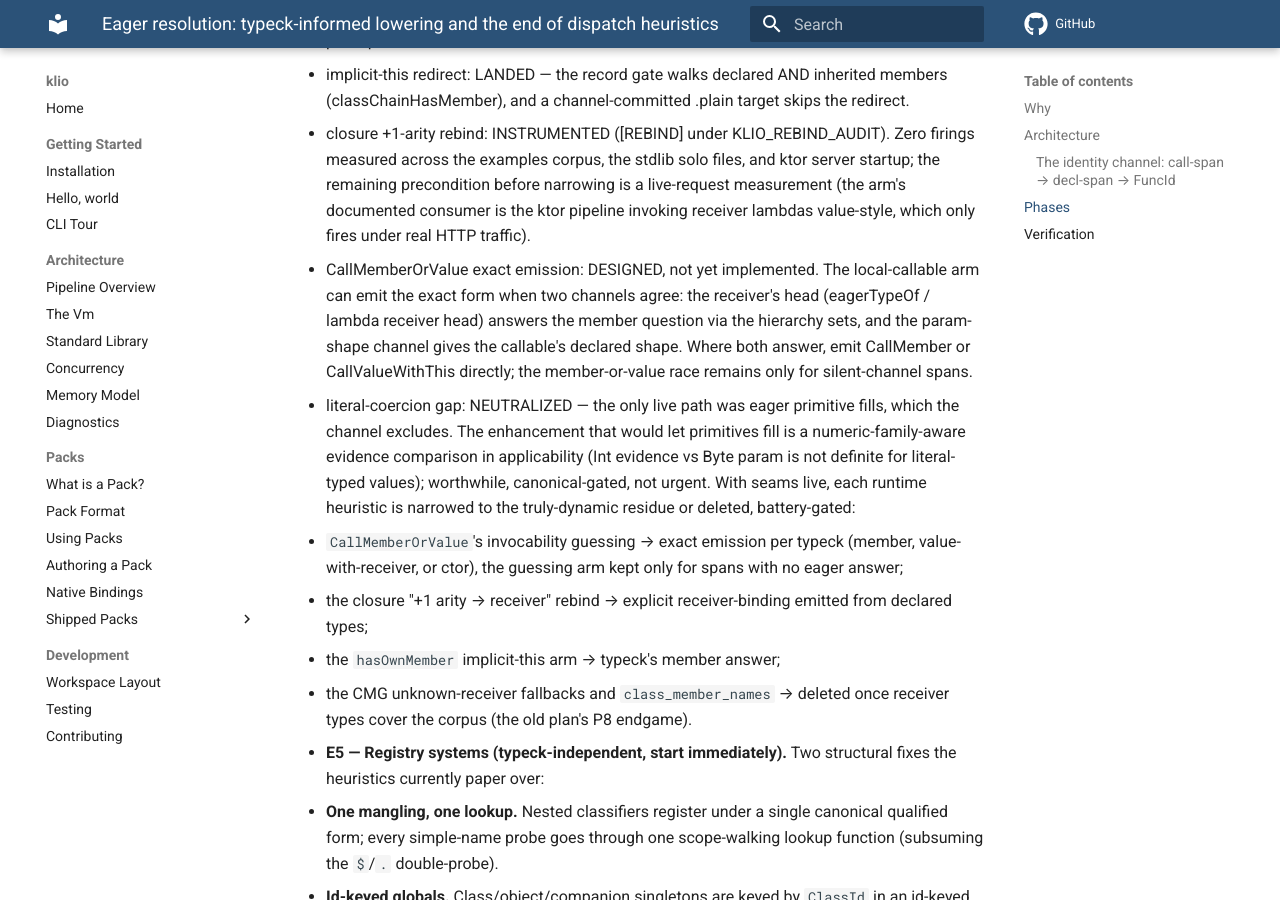
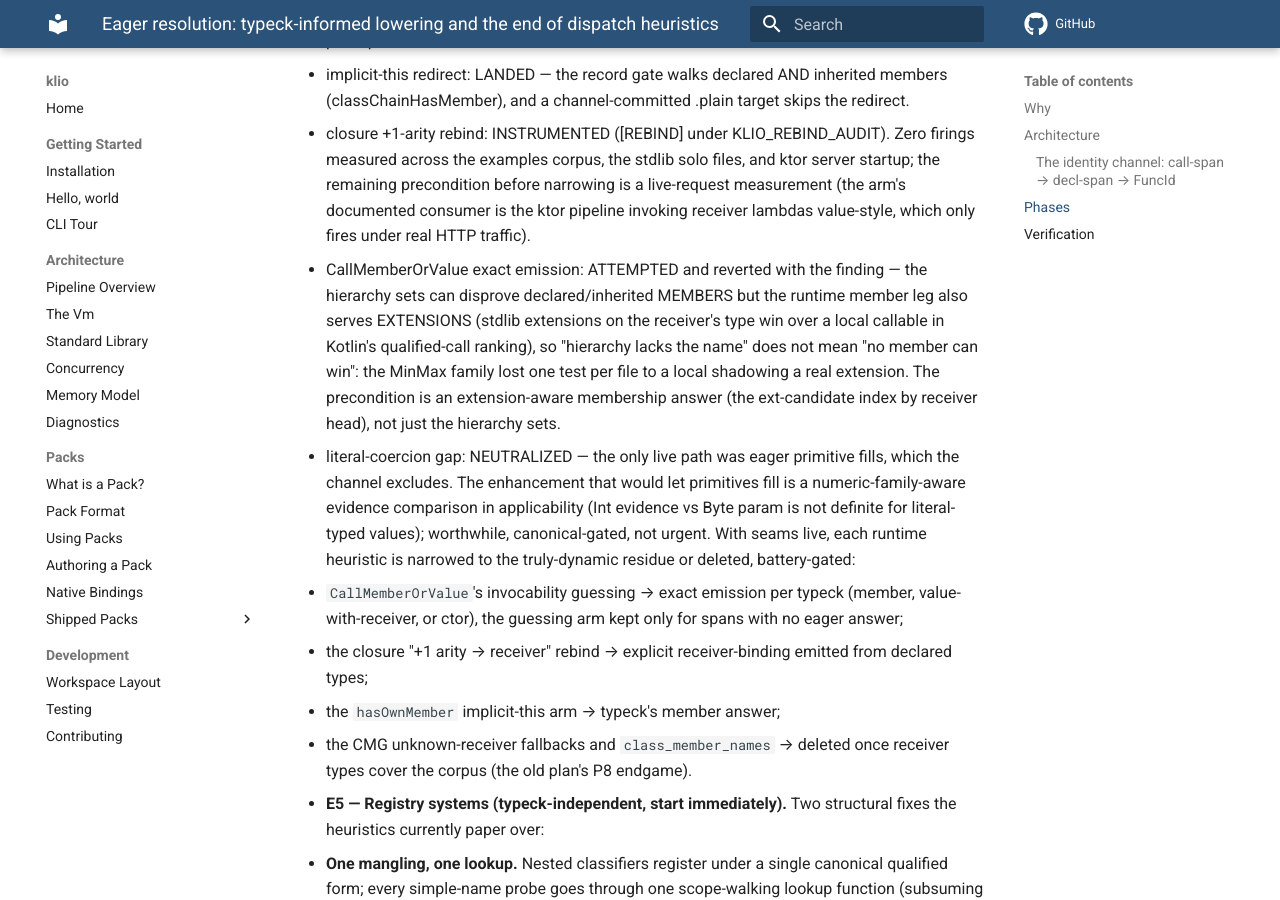
Before and after one commit to DrewCarlson/klio, an MkDocs documentation site: the page built from docs/eager-resolution-plan.md, in a window 1280 px wide and 900 px high, scrolled down 2633 px. Built offline with MkDocs 1.6.1 and Material for MkDocs 9.7.7, drawn with Linux system fonts in a browser that asks for light colours; comment, search, counter and statistics services are not loaded.

Commit message:
docs: the CallMemberOrValue narrowing needs an extension-aware membership answer
The attempted exact emission is reverted with its finding: the
hierarchy sets disprove declared and inherited members, but the runtime
member leg also serves EXTENSIONS — a stdlib extension on the
receiver's type outranks a local callable in Kotlin's qualified-call
ranking, so 'hierarchy lacks the name' does not mean 'no member can
win'. The MinMax family measured it: one lost test per file. The named
precondition is an extension-candidate index by receiver head.

```diff
--- a/docs/eager-resolution-plan.md
+++ b/docs/eager-resolution-plan.md
@@ -121,13 +121,15 @@ probes (`argDeclTypeRef`, `local_decl_types`, `local_decl_nullable`).
     precondition before narrowing is a live-request measurement (the
     arm's documented consumer is the ktor pipeline invoking receiver
     lambdas value-style, which only fires under real HTTP traffic).
-  - CallMemberOrValue exact emission: DESIGNED, not yet implemented. The
-    local-callable arm can emit the exact form when two channels agree:
-    the receiver's head (eagerTypeOf / lambda receiver head) answers the
-    member question via the hierarchy sets, and the param-shape channel
-    gives the callable's declared shape. Where both answer, emit
-    CallMember or CallValueWithThis directly; the member-or-value race
-    remains only for silent-channel spans.
+  - CallMemberOrValue exact emission: ATTEMPTED and reverted with the
+    finding — the hierarchy sets can disprove declared/inherited MEMBERS
+    but the runtime member leg also serves EXTENSIONS (stdlib extensions
+    on the receiver's type win over a local callable in Kotlin's
+    qualified-call ranking), so "hierarchy lacks the name" does not mean
+    "no member can win": the MinMax family lost one test per file to a
+    local shadowing a real extension. The precondition is an
+    extension-aware membership answer (the ext-candidate index by
+    receiver head), not just the hierarchy sets.
   - literal-coercion gap: NEUTRALIZED — the only live path was eager
     primitive fills, which the channel excludes. The enhancement that
     would let primitives fill is a numeric-family-aware evidence
```
